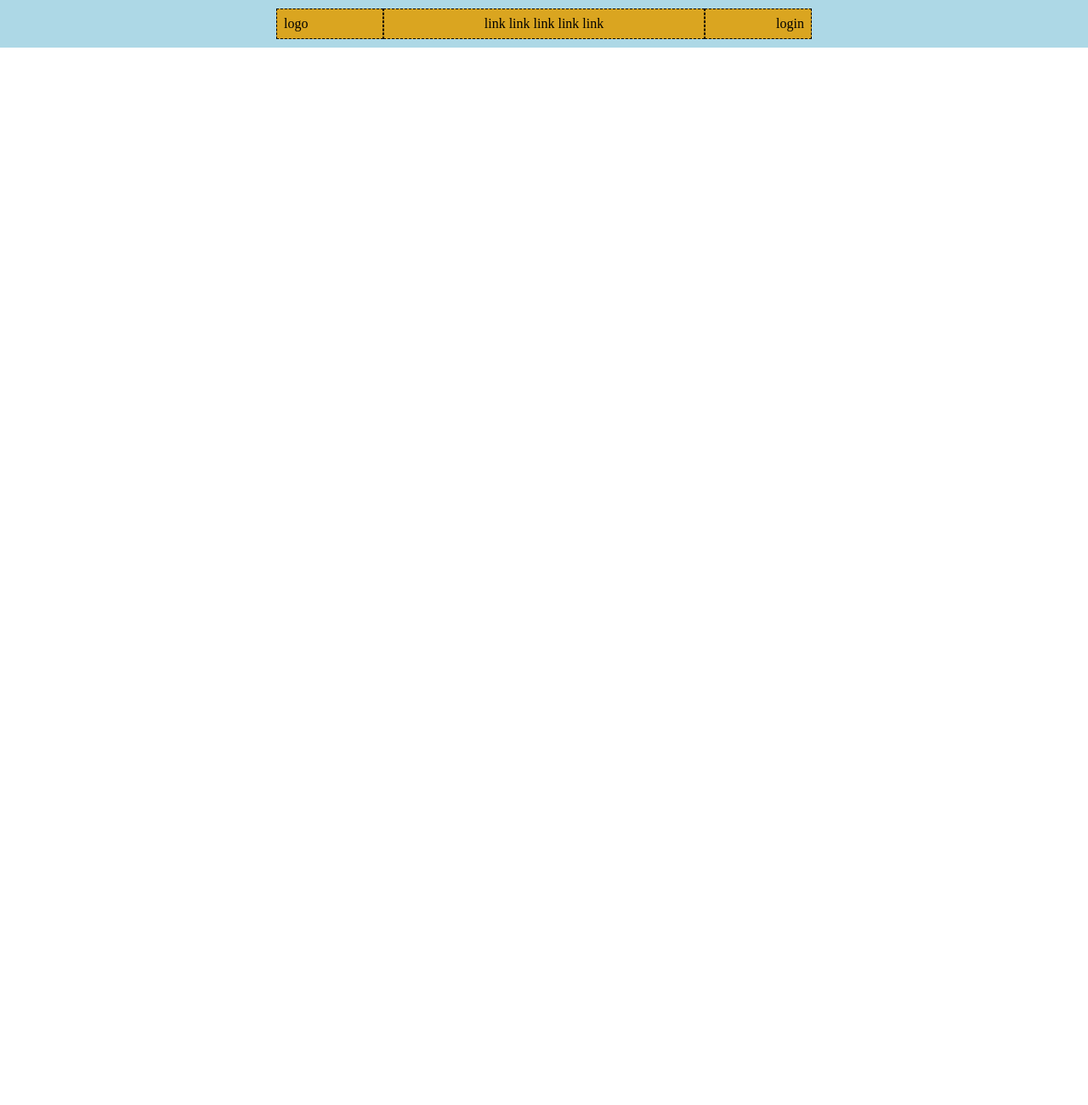
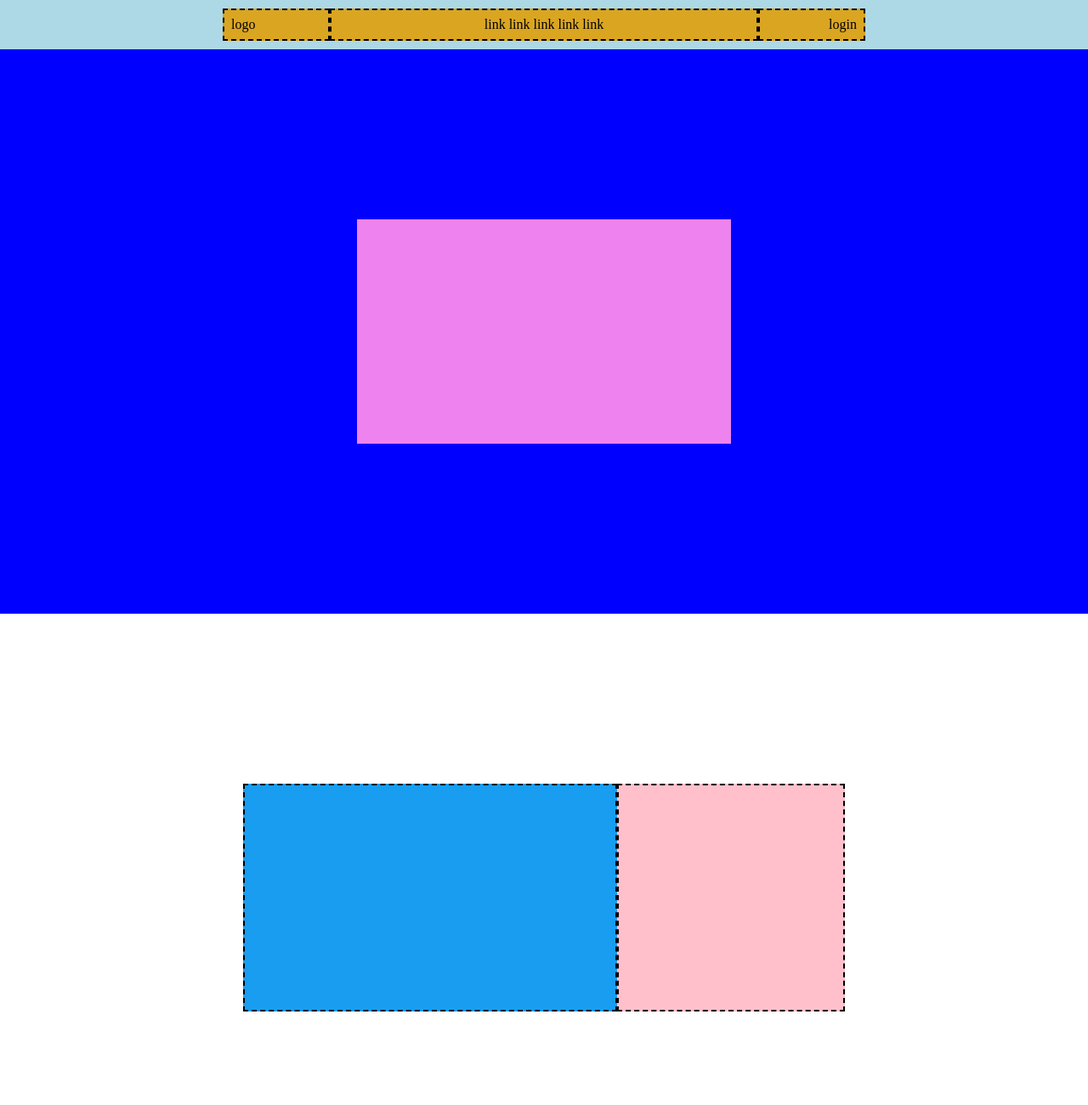
Before and after one commit to ABiviano13/htmlcss-struttura-discord, a plain HTML site: page giusto/index.html in a window 1280 px wide. Shown: the top 1300 px of the page at 85% size. Before the commit the page ends 800 px from the top, so only its background shows below. Drawn offline with Linux system fonts and the light colour scheme.

Commit message:
FEAT three container + STYLE added

```diff
--- a/giusto/css/style.css
+++ b/giusto/css/style.css
@@ -3,6 +3,7 @@
 	padding: 0;
 	box-sizing: border-box;
 }
+
 
 img{
     max-width: 100%;
@@ -15,12 +16,42 @@ img{
 }
 
 .debug .col-nav{
-    border: 1px dashed black;
+    border: 2px dashed black;
     background-color: goldenrod;
     padding: 8px;
 }
 
+.debug .container-header{
+    background-color: blue;
+}
+.debug .container{
+    padding: 200px;
+}
+.debug .square-header{
+    background-color: violet;
+    padding: 15%;
+}
+
+.debug .container-white{
+    background-color: white;
+}
+.debug .container-lightgray{
+    background-color: lightgray;
+}
+.debug .col{
+    padding: 15%;
+    border: 2px dashed black;
+}
+.debug .squareone{
+    background-color: rgb(24, 157, 240);
+}
+.debug .squaretwo{
+    background-color: pink;
+}
+
 /* proprietà */
+
+/* barra di navigazione */
 .row-nav{
     display: flex;
     justify-content: center;
@@ -29,9 +60,29 @@ img{
     flex-basis: 10%;
 }
 .row-nav > .col-30{
-    flex-basis: 30%;
+    flex-basis: 40%;
     text-align: center;
 }
 .row-nav > .col-end{
     text-align: end;
 }
+.container-header{
+    display: flex;
+    justify-content: center;
+}
+.square-header{
+    flex-basis: 50%;
+}
+
+/* contenitori */
+
+.container > .row{
+    display: flex;
+    justify-content: center;
+}
+.container .squareone{
+    flex-basis: 50%;
+}
+.container .squaretwo{
+    flex-basis: 10%;
+}
--- a/giusto/index.html
+++ b/giusto/index.html
@@ -25,7 +25,7 @@
             </div>
         </nav>
 
-        <div class="container-header">
+        <div class="container container-header">
 
             <div class="square-header"></div>
 
@@ -43,6 +43,24 @@
             </div>
 
         </div>
+        <!-- seconda sezione -->
+        <div class="container container-lightgray">
+
+            <div class="row">
+                <div class="col squaretwo"></div>
+                <div class="col squareone"></div>
+            </div>
+
+        </div>
+        <!-- terza sezione -->
+        <div class="container container-white">
+
+            <div class="row">
+                <div class="col squareone"></div>
+                <div class="col squaretwo"></div>
+            </div>
+
+        </div>
     </main>
 </body>
 </html>
```
